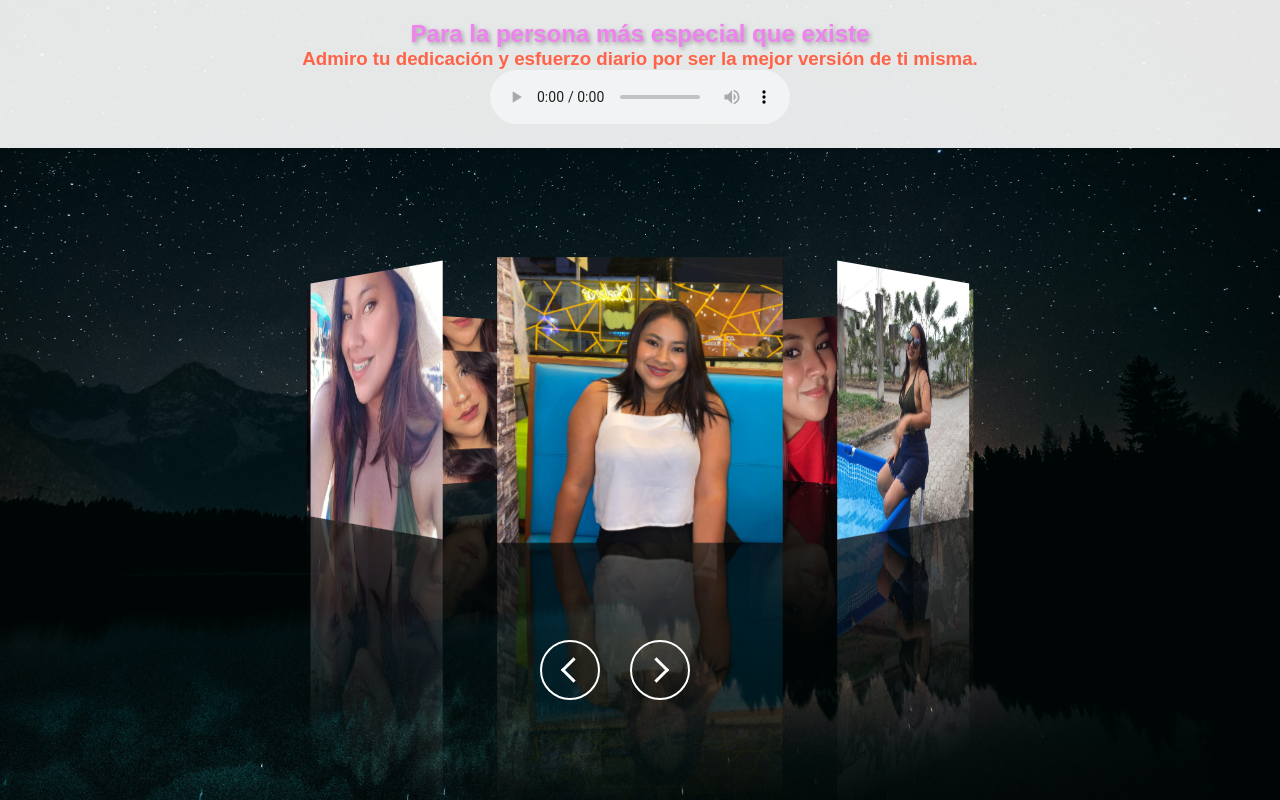
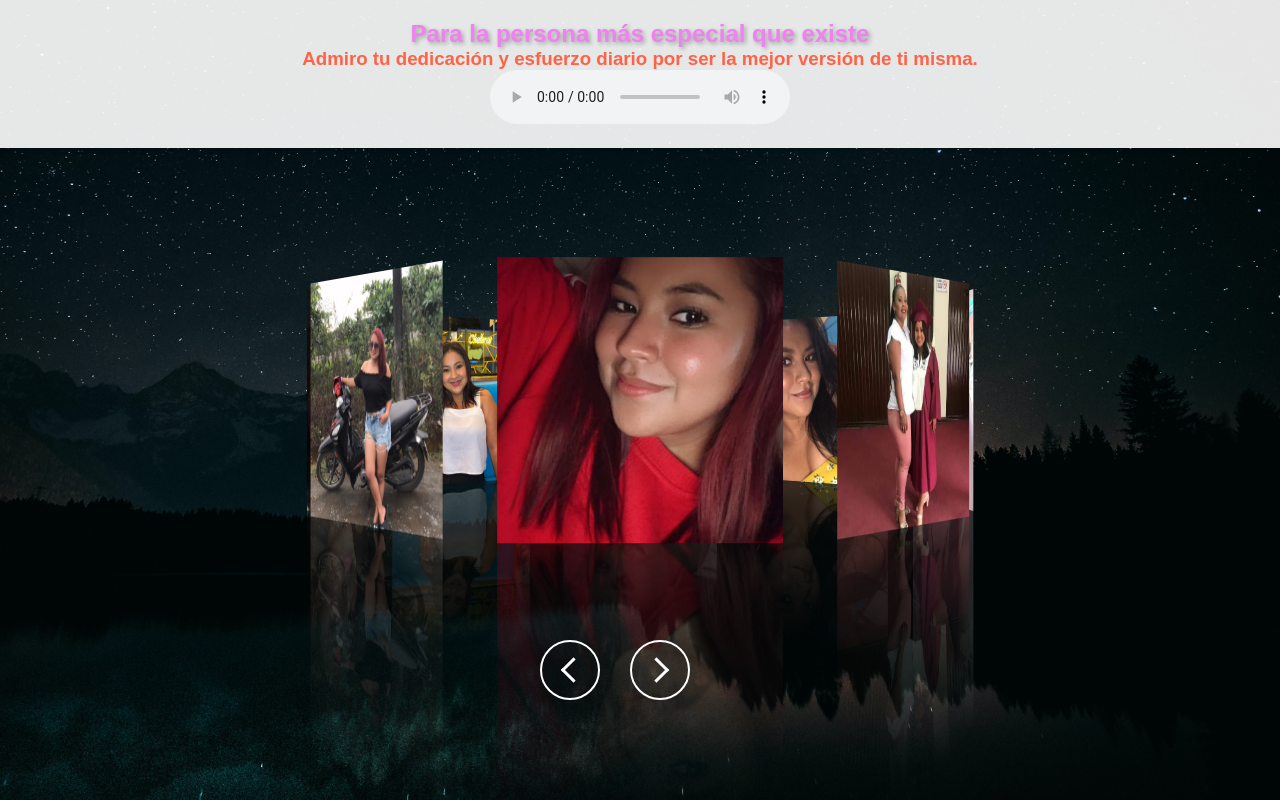
Before and after one commit to mcardenasp2/galeria, a plain HTML site: page index.html in a window 1280 px wide. Drawn offline with Linux system fonts and the light colour scheme.

Commit message:
Imagenes modificacion

```diff
--- a/index.html
+++ b/index.html
@@ -5,6 +5,7 @@
     <meta name="viewport" content="width=device-width, initial-scale=1.0">
     <title>Galeria Fotos Lucero <3</title>
     <link rel="stylesheet" href="css/estilos.css">
+    <link rel="icon" href="img/lu9.jpg" type="image/x-icon">
 
     <style>
         /* .mensaje {
@@ -75,14 +76,14 @@
 
 
         <div class="box">
-            <span style="--i:1;"><img src="img/lu1.jpg" alt=""></span>
-            <span style="--i:2;"><img src="img/lu2.jpg" alt=""></span>
-            <span style="--i:3;"><img src="img/lu3.jpg" alt=""></span>
+            <span style="--i:1;"><img src="img/lu13.jpg" alt=""></span>
+            <span style="--i:2;"><img src="img/lu6.jpg" alt=""></span>
+            <span style="--i:3;"><img src="img/lu11.jpg" alt=""></span>
             <span style="--i:4;"><img src="img/lu4.jpg" alt=""></span>
-            <span style="--i:5;"><img src="img/lu5.jpg" alt=""></span>
+            <span style="--i:5;"><img src="img/lu7.jpg" alt=""></span>
             <span style="--i:6;"><img src="img/lu6.jpeg" alt=""></span>
-            <span style="--i:7;"><img src="img/lu6.jpg" alt=""></span>
-            <span style="--i:8;"><img src="img/lu7.jpg" alt=""></span>
+            <span style="--i:7;"><img src="img/lu2.jpg" alt=""></span>
+            <span style="--i:8;"><img src="img/lu3.jpg" alt=""></span>
         </div>
         <div class="btns">
             <div class="btn prev"></div>
```
Also changed, not shown: img/lu11.jpg (added), img/lu12.jpg (added), img/lu13.jpg (added), img/lu8.jpg (added), img/lu9.jpg (added), 1 other file.
